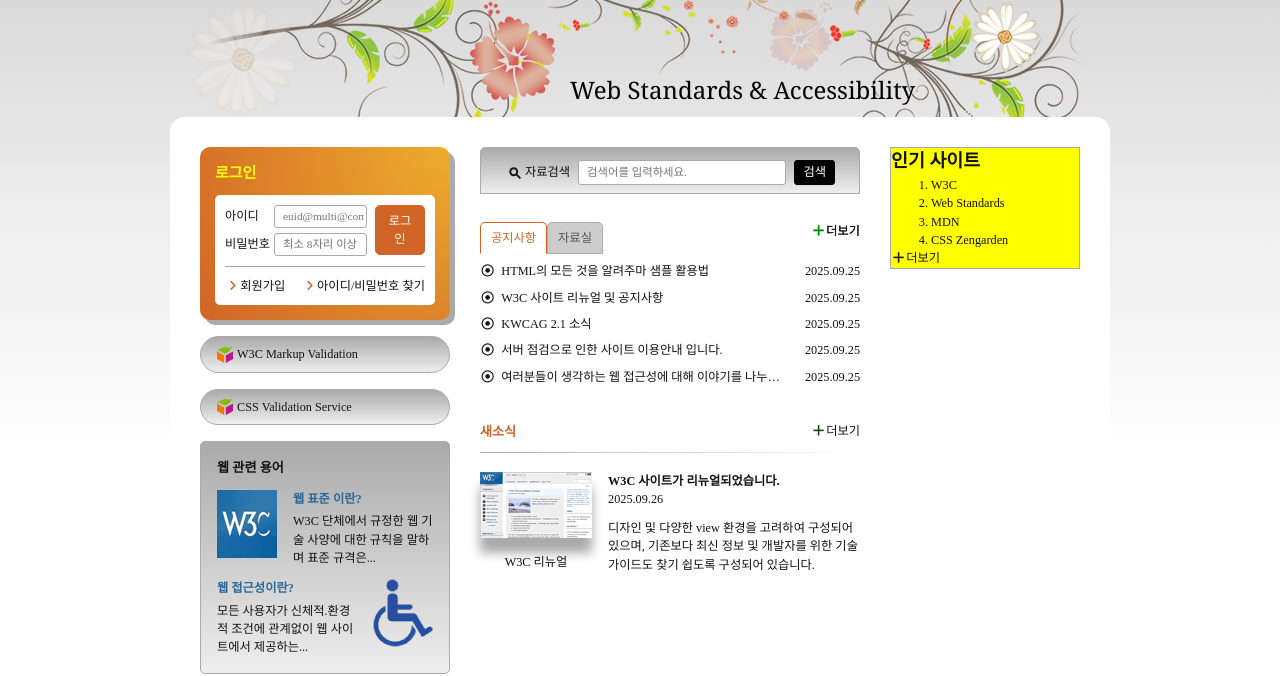
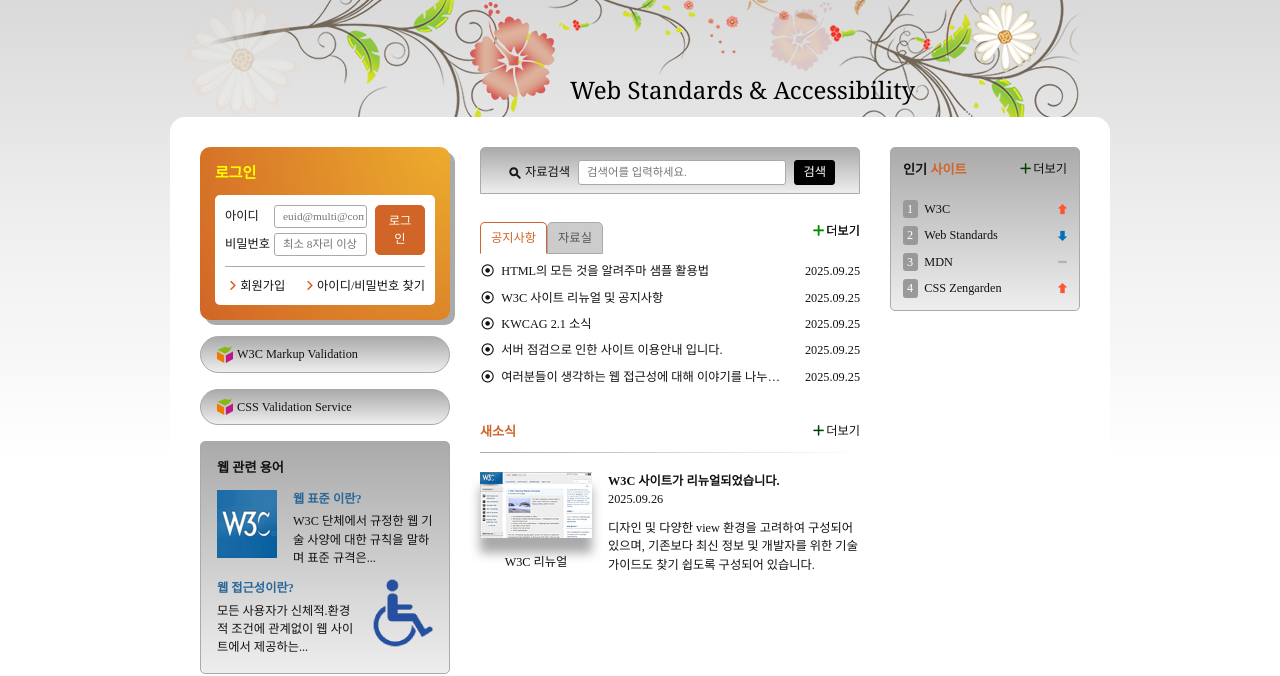
Before and after one commit to seulbinim/multi-0922, a plain HTML site: page index.html in a window 1280 px wide. Shown: the part 138-814 px from the top of the page. Drawn offline with Linux system fonts and the light colour scheme; a web font is replaced by a local one.

Commit message:
인기 사이트 스타일링(CSS Sprite)

```diff
--- a/styles/main.css
+++ b/styles/main.css
@@ -634,5 +634,66 @@
 
 /* 인기 사이트 */
 .favorite {
-  background: yellow;
+  padding: 12px;
+  border-radius: 5px;
+  position: relative;
+
+  h2 {
+    font-size: 0.9375rem;
+    font-weight: 700;
+
+    span {
+      color: var(--primary);
+    }
+  }
+
+  ol {
+    list-style: none;
+    padding-left: 0;
+    counter-reset: unset;
+    margin-top: 20px;
+
+    li {
+      display: flex;
+      flex-flow: row nowrap;
+      align-items: center;
+      column-gap: 6px;
+      counter-increment: number;
+      margin-top: 8px;
+
+      &::before {
+        content: counter(number);
+        color: #fff;
+        padding: 0px 4px;
+        background: #999;
+        width: 1.25em;
+        border-radius: 3px;
+      }
+    }
+
+    .rank {
+      margin-left: auto;
+      width: 9px;
+      height: 11px;
+      background: url("./../assets/rank.png");
+
+      &.stop {
+        background-position: 0 50%;
+      }
+
+      &.down {
+        background-position: 0 100%;
+      }
+    }
+  }
+
+  .more {
+    position: absolute;
+    top: 12px;
+    right: 12px;
+
+    span {
+      color: rgb(2, 67, 2);
+    }
+  }
 }
```
